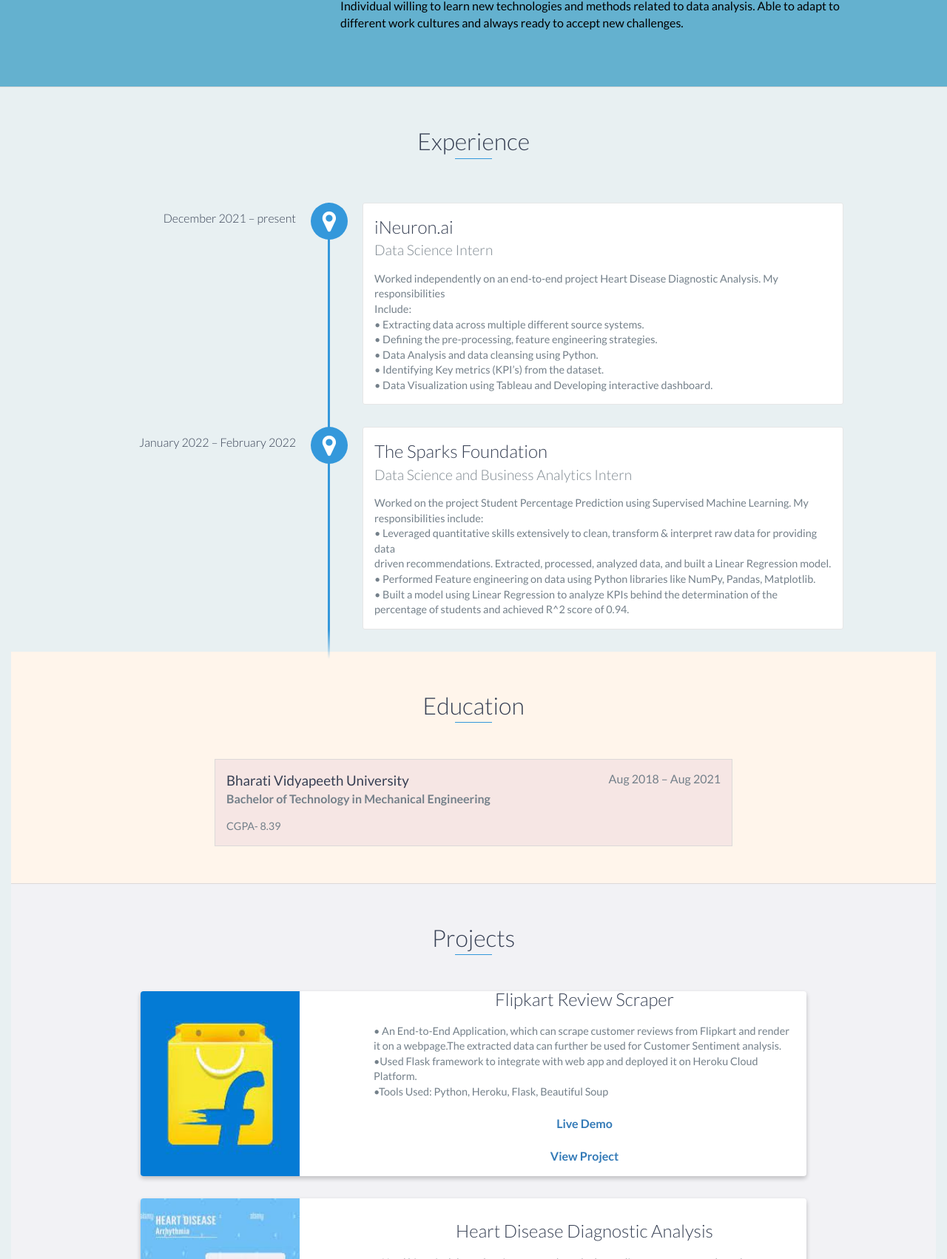
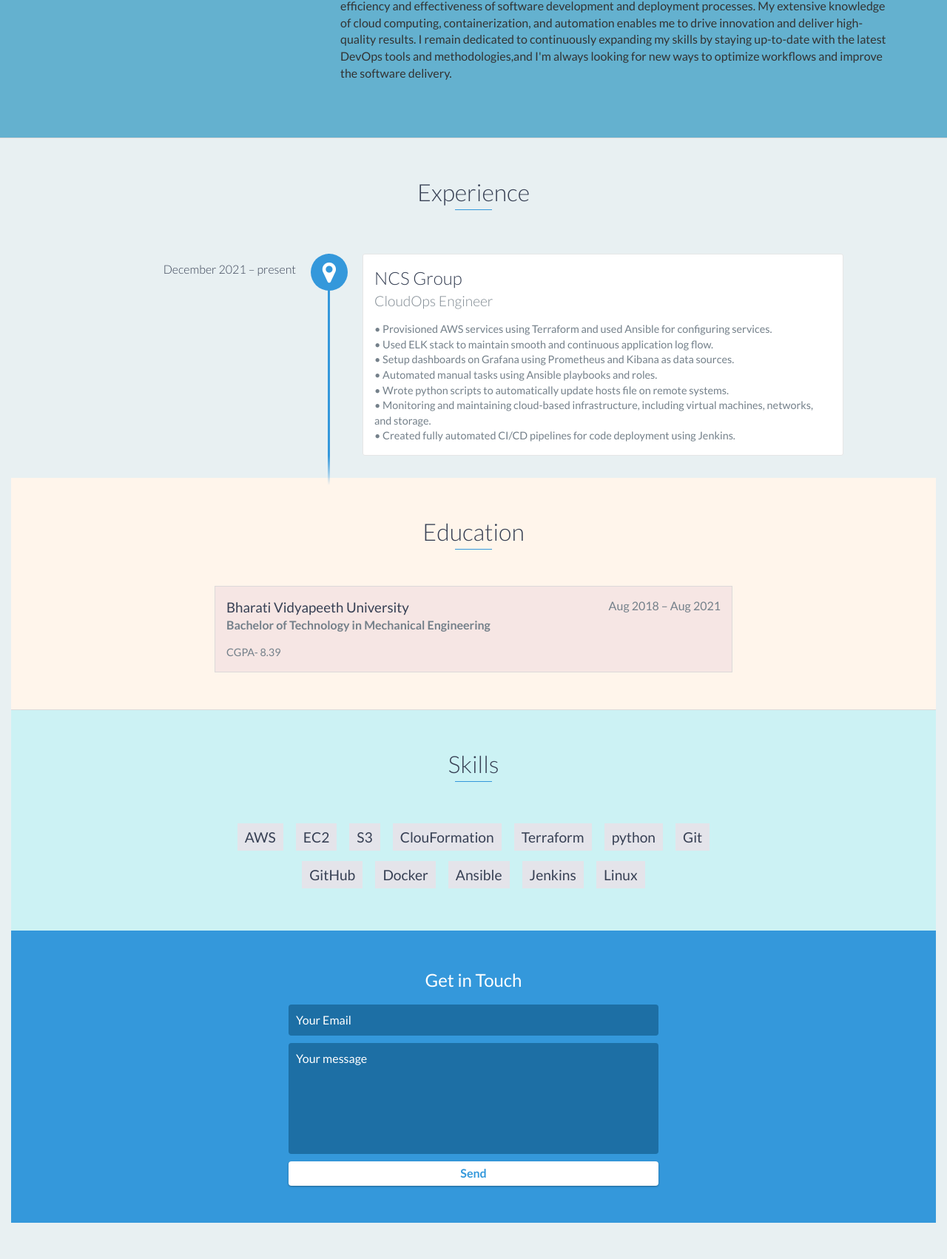
Before and after one commit to Sultan-Salim-Shaikh/Portfolio, a website: page index.html in a window 1280 px wide. Shown: the part 924-2626 px from the top of the page at 74% size. Drawn offline with nearby package versions, Linux system fonts and the light colour scheme.

Commit message:
Add files via upload

```diff
--- a/index.html
+++ b/index.html
@@ -33,9 +33,7 @@
             <li>
                 <a href="#education">Education</a>
             </li>
-            <li>
-                <a href="#projects">Projects</a>
-            </li>
+
             <li>
                 <a href="#skills">Skills</a>
             </li>
@@ -49,8 +47,8 @@
     <div id="lead">
         <div id="lead-content">
             <h1>Sultan Shaikh</h1>
-            <h2>Data Science Intern</h2>
-            <a href="https://drive.google.com/file/d/1k4mZ3uP6ADZkpxWmPxE6prve1J0-LjEH/view?usp=sharing" target="_blank" class="btn-rounded-white">Download Resume</a>
+            <h2>CloudOps Engineer</h2>
+
         </div>
         <!-- End #lead-content -->
 
@@ -72,11 +70,12 @@
                     <h2 class="heading">About Me</h2>
                 </div>
                 <div class="col-md-8">
-                    <p style="color:black;">
-                        An independent and self-motivated student with proven ability and experience in analyzing, designing, <br>
-                        and transforming data. Expert in SQL and Python programming. A team player and a highly motivated<br>
-                        Individual willing to learn new technologies and methods related to data analysis. Able to adapt to <br>
-                        different work cultures and always ready to accept new challenges.
+                    <br style="color:black;">
+                        Hey, My name is Sultan Shaikh and I am a DevOps Engineer who is deeply committed to improving the efficiency and effectiveness
+                        of software development and deployment processes. My extensive knowledge of  cloud computing, containerization, and automation
+                        enables me to drive innovation and deliver high-quality results. I remain dedicated to continuously expanding my skills by staying
+                        up-to-date with the latest DevOps tools and methodologies,and I'm always looking for new ways to optimize workflows and improve the
+                        software delivery.<br>
                     </p>
                 </div>
             </div>
@@ -88,35 +87,22 @@
         <h2 class="heading">Experience</h2>
         <div id="experience-timeline">
             <div data-date="December 2021 – present">
-                <h3>iNeuron.ai</h3>
-                <h4>Data Science Intern</h4>
+                <h3>NCS Group</h3>
+                <h4>CloudOps Engineer</h4>
                 <p>
-                    Worked independently on an end-to-end project Heart Disease Diagnostic Analysis. My responsibilities<br>
-                    Include:<br>
-                    •	Extracting data across multiple different source systems.<br>
-                    •	Defining the pre-processing, feature engineering strategies.<br>
-                    •	Data Analysis and data cleansing using Python.<br>
-                    •	Identifying Key metrics (KPI’s) from the dataset.<br>
-                    •	Data Visualization using Tableau and Developing interactive dashboard.<br>
+                    •	Provisioned AWS services using Terraform and used Ansible for configuring services.<br>
+•	Used ELK stack to maintain smooth and continuous application log flow.<br>
+•	Setup dashboards on Grafana using Prometheus and Kibana as data sources.<br>
+•	Automated manual tasks using Ansible playbooks and roles.<br>
+•	Wrote python scripts to automatically update hosts file on remote systems.<br>
+•	Monitoring and maintaining cloud-based infrastructure, including virtual machines, networks, and storage.<br>
+•	Created fully automated CI/CD pipelines for code deployment using Jenkins.<br>
+
 
 
                 </p>
             </div>
-            <div data-date="January 2022 – February 2022">
-                <h3>The Sparks Foundation</h3>
-                <h4>Data Science and Business Analytics Intern </h4>
-                <p>
-                    Worked on the project Student Percentage Prediction using Supervised Machine Learning. My
-                    responsibilities include:<br>
-                    •	Leveraged quantitative skills extensively to clean, transform & interpret raw data for providing data<br>
-                        driven recommendations. Extracted, processed, analyzed data, and built a Linear Regression model.<br>
-                    •	Performed Feature engineering on data using Python libraries like NumPy, Pandas, Matplotlib.<br>
-                    •	Built a model using Linear Regression to analyze KPIs behind the determination of the percentage of
-                    students and achieved R^2 score of 0.94.
 
-
-                </p>
-            </div>
 
     </div>
     <!-- End #experience -->
@@ -136,101 +122,23 @@
     </div>
     <!-- End #education -->
 
-    <div id="projects" class="background-alt">
-        <h2 class="heading">Projects</h2>
-        <div class="container">
-            <div class="row">
-                <div class="project shadow-large">
-                    <div class="project-image">
-                        <img src="images/download.jpg" width="215"
-                        height="250" />
-                    </div>
-                    <!-- End .project-image -->
-                    <div class="project-info">
-                        <h3>Flipkart Review Scraper</h3>
-                        <style>
-                            p{text-align: left;}
-                        </style>
-                        <p>
-                            •	An End-to-End Application, which can scrape customer reviews from Flipkart and render <br>
-it on a webpage.The extracted data can further be used for Customer Sentiment analysis. <br>
-•Used Flask framework to integrate with web app and deployed it on Heroku Cloud Platform. <br>
-•Tools Used: Python, Heroku, Flask, Beautiful Soup
-
-                        </p>
-                        <h4><a href="https://review-scrapper-s.herokuapp.com/">Live Demo</a></h4>
-                        <h4><a href="https://github.com/Sultan-Salim-Shaikh/Flipkart_Review_Scrapper">View Project</a></h4>
-                    </div>
-                    <!-- End .project-info -->
-                </div>
-                <!-- End .project -->
-
-                <div class="project shadow-large">
-                    <div class="project-image">
-                        <img src="images/heart.jpg" width="215" height="250" />
-                    </div>
-                    <!-- End .project-image -->
-                    <div class="project-info">
-                        <h3>Heart Disease Diagnostic Analysis </h3>
-                        <style>
-                            p{text-align: left;}
-                        </style>
-                        <p>
-                            •	Used historical data of patients to analyze the heart disease occurrence, based on a
-combination of features that describes the heart disease.<br>
-•	Implemented Exploratory Data Analysis (EDA) using Python<br>
-•	Built a dashboard in Tableau and found that 45.87% of People suffer from heart disease.<br.
-•	Tools Used: NumPy, Pandas, Seaborn, Matplotlib, MS-Excel, Tableau
-                       </p>
-                       <p>
-                        <h4><a href="https://github.com/Sultan-Salim-Shaikh/Heart_Disease_Diagnostic_Analysis">View Project</a></h4></p>
-                       </p>
-                    </div>
-                    <!-- End .project-info -->
-                </div>
-                <!-- End .project -->
-                <div class="project shadow-large">
-                    <div class="project-image">
-                        <img src="images/download.png" width="215" height="250"/>
-                    </div>
-                    <!-- End .project-image -->
-                    <div class="project-info">
-                        <h3>Sales Insights </h3>
-                        <style>
-                            p{text-align: left;}
-                        </style>
-                        <p>
-•	Assessed the data quality of customer demographics provided by KPMG’s hypothetical client - Sprocket Central Pty Ltd, to spot issues and suggest methods to mitigate concerns.
-•	Designed approach for complete analysis pipeline by performing data distribution, feature engineering, data transformation, modeling, interpreting results, and reporting.<br>
-•	Built a Dashboard for the display of results to the client.
-
-
-                        </p>
-                        <h4><a href="https://github.com/Sultan-Salim-Shaikh/KPMG_virtual_internship">View Project</a></h4>
-                    </div>
-                    <!-- End .project-info -->
-                </div>
-            </div>
-        </div>
-    </div>
-    <!-- End #projects -->
 
     <div id="skills" style="background-color: #CCF2F4;">
         <h2 class="heading">Skills</h2>
         <ul>
-            <li>Python</li>
-            <li>SQL</li>
-            <li>MongoDB</li>
-            <li>Git</li>
-            <li>HTML</li>
-            <li>CSS</li>
-            <li>Tableau</li><br>
-            <li>MS-Excel</li>
-            <li>Flask</li>
-            <li>Pandas</li>
-            <li>NumPy</li>
-            <li>Matplotlib</li>
-            <li>Seaborn</li>
+            <li>AWS</li>
+            <li>EC2</li>
+            <li>S3</li>
+            <li>ClouFormation</li>
+            <li>Terraform</li>
+            <li>python</li>
+            <li>Git</li><br>
+            <li>GitHub</li>
+            <li>Docker</li>
+            <li>Ansible</li>
+            <li>Jenkins</li>
+            <li>Linux</li>
+
 
         </ul>
     </div>
@@ -256,7 +164,7 @@
             <div class="row">
                 <div class="col-sm-5 copyright">
                     <p>
-                        Copyright &copy; 2022 SULTAN SHAIKH
+                        Copyright &copy; 2023 SULTAN SHAIKH
                     </p>
                 </div>
                 <div class="col-sm-2 top">
```
